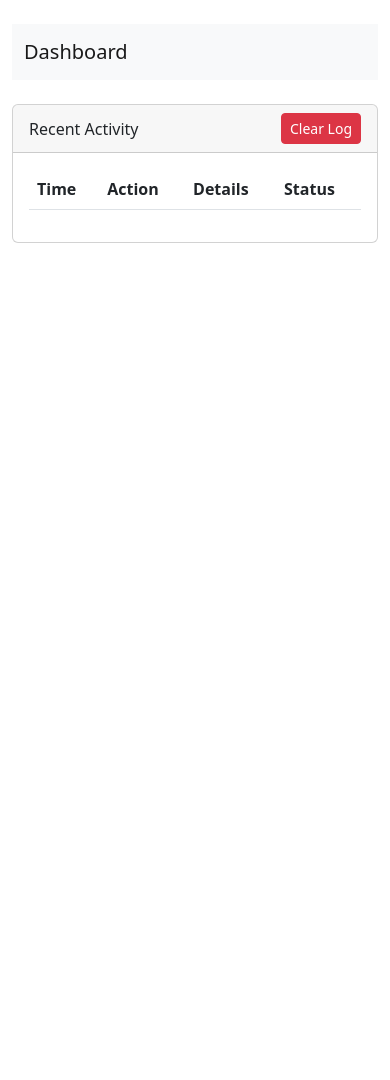
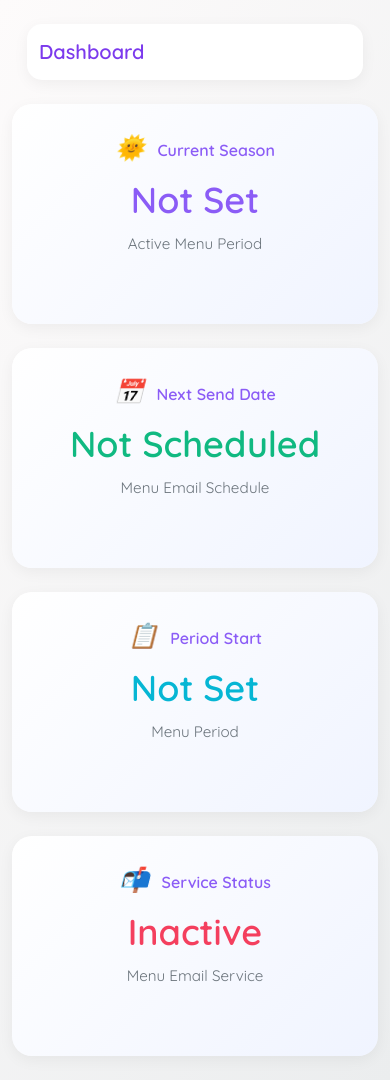
Before and after one commit to Kramfitt/holly_menus, a Flask app: template app/templates/index.html in a window 390 px wide. Before the commit the page ends 243 px from the top, so only its background shows below. Run offline with Flask 3, Linux system fonts and the light colour scheme; the template is opened without the code that fills it, so the values that code supplies are empty; parts of the project's set-up code (start-up, migrations or seed data) failed here and were passed over; some libraries are stand-ins or nearby versions.

Commit message:
Redesign dashboard with modern, responsive UI and enhanced status cards
- Refactor index.html with a new, visually appealing dashboard layout
- Add animated, hover-enabled status cards with icons and gradient backgrounds
- Improve typography and color scheme using Quicksand font and vibrant colors
- Simplify status display with concise, informative card representations
- Add subtle animations and responsive design elements
- Update Supabase query method to use more explicit ordering parameter

```diff
--- a/app/routes/main.py
+++ b/app/routes/main.py
@@ -1220,7 +1220,6 @@ def safe_supabase_query(table, action="query", timeout=10, **kwargs):
             return query.insert(kwargs.get('data')).execute()
         elif action == "delete":
             query = query.delete()
-            # Add filter for delete
             if kwargs.get('filter_column'):
                 query = query.filter(
                     kwargs['filter_column'],
@@ -1229,7 +1228,8 @@ def safe_supabase_query(table, action="query", timeout=10, **kwargs):
                 )
 
         if kwargs.get('order_by'):
-            query = query.order(kwargs['order_by'], ascending=kwargs.get('ascending', True))
+            order_desc = not kwargs.get('ascending', True)  # Convert to desc parameter
+            query = query.order(kwargs['order_by'], desc=order_desc)
 
         if kwargs.get('limit'):
             query = query.limit(kwargs['limit'])
--- a/app/templates/index.html
+++ b/app/templates/index.html
@@ -1,8 +1,140 @@
 <!DOCTYPE html>
 <html>
 <head>
-    <title>Dashboard</title>
+    <title>Menu Dashboard</title>
     <link rel="stylesheet" href="https://cdn.jsdelivr.net/npm/bootstrap@5.2.3/dist/css/bootstrap.min.css">
+    <link href="https://fonts.googleapis.com/css2?family=Quicksand:wght@400;600&display=swap" rel="stylesheet">
+    <link rel="stylesheet" href="https://cdn.jsdelivr.net/npm/bootstrap-icons@1.7.2/font/bootstrap-icons.css">
+    <style>
+        body {
+            font-family: 'Quicksand', sans-serif;
+            background-color: #f0f4ff;
+            background-image: linear-gradient(120deg, #fdfbfb 0%, #ebedee 100%);
+        }
+
+        .navbar {
+            background: white !important;
+            border-radius: 15px;
+            margin: 15px;
+            box-shadow: 0 4px 15px rgba(0,0,0,0.05);
+        }
+
+        .navbar-brand {
+            font-weight: 600;
+            color: #7c3aed !important;
+        }
+
+        .status-card {
+            height: 220px;
+            transition: all 0.4s cubic-bezier(0.4, 0, 0.2, 1);
+            border: none;
+            border-radius: 20px;
+            background: white;
+            box-shadow: 0 4px 15px rgba(0,0,0,0.05);
+        }
+
+        .status-card:hover {
+            transform: translateY(-7px) rotate(1deg);
+            box-shadow: 0 12px 20px rgba(0,0,0,0.1);
+        }
+
+        .card-body {
+            padding: 1.8rem;
+        }
+
+        .card-title {
+            color: #8b5cf6;
+            font-size: 1rem;
+            font-weight: 600;
+            margin-bottom: 1rem;
+        }
+
+        .card-title i {
+            margin-right: 8px;
+        }
+
+        .card-value {
+            font-size: 2.25rem;
+            font-weight: 600;
+            line-height: 1.2;
+            margin-bottom: 0.75rem;
+        }
+
+        .card-text {
+            font-size: 0.95rem;
+            color: #6b7280;
+        }
+
+        /* Fun status colors */
+        .text-primary { color: #8b5cf6 !important; }
+        .text-success { color: #10b981 !important; }
+        .text-info { color: #06b6d4 !important; }
+        .text-danger { color: #f43f5e !important; }
+
+        /* Bouncy animation */
+        @keyframes bounceIn {
+            0% { opacity: 0; transform: scale(0.3); }
+            50% { opacity: 0.9; transform: scale(1.1); }
+            80% { opacity: 1; transform: scale(0.89); }
+            100% { opacity: 1; transform: scale(1); }
+        }
+
+        .row > div {
+            animation: bounceIn 0.8s cubic-bezier(0.87, 0, 0.13, 1) forwards;
+        }
+
+        .row > div:nth-child(1) { animation-delay: 0.1s; }
+        .row > div:nth-child(2) { animation-delay: 0.25s; }
+        .row > div:nth-child(3) { animation-delay: 0.4s; }
+        .row > div:nth-child(4) { animation-delay: 0.55s; }
+
+        /* Add icons to cards */
+        .season-icon::before { content: "🌞"; font-size: 1.5em; }
+        .calendar-icon::before { content: "📅"; font-size: 1.5em; }
+        .period-icon::before { content: "📋"; font-size: 1.5em; }
+        .status-icon::before { content: "📬"; font-size: 1.5em; }
+
+        /* Season-specific styles */
+        .card-value:contains('Winter') { color: #60a5fa !important; }  /* Cool blue */
+        .card-value:contains('Summer') { color: #fbbf24 !important; }  /* Warm yellow */
+
+        /* Fun hover effects */
+        .status-card:hover .card-title i {
+            animation: wiggle 0.5s ease-in-out;
+        }
+
+        @keyframes wiggle {
+            0%, 100% { transform: rotate(0deg); }
+            25% { transform: rotate(-10deg); }
+            75% { transform: rotate(10deg); }
+        }
+
+        /* Make cards more playful */
+        .status-card:nth-child(1):hover { transform: translateY(-7px) rotate(-2deg); }
+        .status-card:nth-child(2):hover { transform: translateY(-7px) rotate(1deg); }
+        .status-card:nth-child(3):hover { transform: translateY(-7px) rotate(-1deg); }
+        .status-card:nth-child(4):hover { transform: translateY(-7px) rotate(2deg); }
+
+        /* Add subtle gradient backgrounds to cards */
+        .status-card:nth-child(1) { background: linear-gradient(135deg, white 0%, #f0f4ff 100%); }
+        .status-card:nth-child(2) { background: linear-gradient(135deg, white 0%, #f0fdf4 100%); }
+        .status-card:nth-child(3) { background: linear-gradient(135deg, white 0%, #f0f9ff 100%); }
+        .status-card:nth-child(4) { background: linear-gradient(135deg, white 0%, #fff1f2 100%); }
+
+        /* Make icons more dynamic */
+        .season-icon::before,
+        .calendar-icon::before,
+        .period-icon::before,
+        .status-icon::before {
+            display: inline-block;
+            transition: transform 0.3s ease;
+        }
+
+        .status-card:hover .season-icon::before { transform: scale(1.2) rotate(15deg); }
+        .status-card:hover .calendar-icon::before { transform: scale(1.2) translateY(-2px); }
+        .status-card:hover .period-icon::before { transform: scale(1.2) rotate(-5deg); }
+        .status-card:hover .status-icon::before { transform: scale(1.2) translateY(2px); }
+    </style>
 </head>
 <body>
     <div class="container mt-4">
@@ -29,145 +161,90 @@
         </nav>
 
         <div class="row">
-            <div class="col-md-8">
-                <!-- Next Menu Info -->
-                {% if next_menu %}
-                <div class="card mb-4">
-                    <div class="card-header d-flex justify-content-between align-items-center">
-                        <span>Next Menu</span>
-                        <div>
-                            <button class="btn btn-sm btn-primary" id="toggleEmail">
-                                {{ 'Pause' if service_active else 'Resume' }} Email Service
-                            </button>
-                            <button class="btn btn-sm btn-secondary" id="testEmail">
-                                Test Email
-                            </button>
+            <!-- Menu Season -->
+            <div class="col-md-6 mb-4">
+                <div class="card status-card">
+                    <div class="card-body text-center">
+                        <h5 class="card-title">
+                            <i class="season-icon"></i>
+                            Current Season
+                        </h5>
+                        <div class="card-value text-primary">
+                            {{ next_menu.season|title if next_menu else 'Not Set' }}
                         </div>
-                    </div>
-                    <div class="card-body">
-                        <p>Send Date: {{ next_menu.send_date|strftime('%d %B %Y') }}</p>
-                        <p>Period Start: {{ next_menu.period_start|strftime('%d %B %Y') }}</p>
-                        <p>Season: {{ next_menu.season|title }}</p>
-                        <p>Menu Pair: {{ next_menu.menu_pair }}</p>
+                        <p class="card-text text-muted">
+                            Active Menu Period
+                        </p>
                     </div>
                 </div>
-                {% endif %}
+            </div>
 
-                <!-- Activity Log -->
-                <div class="card">
-                    <div class="card-header d-flex justify-content-between align-items-center">
-                        <span>Recent Activity</span>
-                        <button class="btn btn-sm btn-danger" id="clearLog">Clear Log</button>
+            <!-- Next Send Date -->
+            <div class="col-md-6 mb-4">
+                <div class="card status-card">
+                    <div class="card-body text-center">
+                        <h5 class="card-title">
+                            <i class="calendar-icon"></i>
+                            Next Send Date
+                        </h5>
+                        <div class="card-value text-success">
+                            {{ next_menu.send_date|strftime('%d %b %Y') if next_menu else 'Not Scheduled' }}
+                        </div>
+                        <p class="card-text text-muted">
+                            Menu Email Schedule
+                        </p>
                     </div>
-                    <div class="card-body">
-                        <table class="table">
-                            <thead>
-                                <tr>
-                                    <th>Time</th>
-                                    <th>Action</th>
-                                    <th>Details</th>
-                                    <th>Status</th>
-                                </tr>
-                            </thead>
-                            <tbody>
-                                {% for activity in recent_activity %}
-                                <tr>
-                                    <td>{{ activity.created_at|datetime }}</td>
-                                    <td>{{ activity.action }}</td>
-                                    <td>{{ activity.details }}</td>
-                                    <td>
-                                        <span class="badge bg-{{ 'success' if activity.status == 'success' else 'warning' if activity.status == 'warning' else 'danger' }}">
-                                            {{ activity.status }}
-                                        </span>
-                                    </td>
-                                </tr>
-                                {% endfor %}
-                            </tbody>
-                        </table>
+                </div>
+            </div>
+
+            <!-- Period Date -->
+            <div class="col-md-6 mb-4">
+                <div class="card status-card">
+                    <div class="card-body text-center">
+                        <h5 class="card-title">
+                            <i class="period-icon"></i>
+                            Period Start
+                        </h5>
+                        <div class="card-value text-info">
+                            {{ next_menu.period_start|strftime('%d %b %Y') if next_menu else 'Not Set' }}
+                        </div>
+                        <p class="card-text text-muted">
+                            Menu Period {{ next_menu.menu_pair if next_menu else '' }}
+                        </p>
+                    </div>
+                </div>
+            </div>
+
+            <!-- Service Status -->
+            <div class="col-md-6 mb-4">
+                <div class="card status-card">
+                    <div class="card-body text-center">
+                        <h5 class="card-title">
+                            <i class="status-icon"></i>
+                            Service Status
+                        </h5>
+                        <div class="card-value {{ 'text-success' if service_active else 'text-danger' }}">
+                            {{ 'Active' if service_active else 'Inactive' }}
+                        </div>
+                        <p class="card-text text-muted">
+                            Menu Email Service
+                        </p>
                     </div>
                 </div>
             </div>
         </div>
     </div>
 
-    <!-- Add error handling -->
-    <div id="alerts"></div>
+    <script>
+        // Update season icon based on current season
+        document.addEventListener('DOMContentLoaded', function() {
+            const seasonValue = document.querySelector('.card-value').textContent.trim();
+            const seasonIcon = document.querySelector('.season-icon');
+            seasonIcon.setAttribute('data-season', seasonValue.includes('Winter') ? '❄️' : '🌞');
 
-    <!-- JavaScript -->
-    <script src="https://code.jquery.com/jquery-3.6.0.min.js"></script>
-    <script>
-        $(document).ready(function() {
-            // Toggle Email Service
-            $('#toggleEmail').click(function() {
-                $.post('/api/toggle-email')
-                    .done(function(response) {
-                        location.reload();
-                    })
-                    .fail(function(err) {
-                        alert('Failed to toggle email service: ' + err.responseJSON?.error);
-                    });
-            });
-
-            // Test Email
-            $('#testEmail').click(function() {
-                const email = prompt('Enter email address for test:');
-                if (email) {
-                    $.ajax({
-                        url: '/api/test-email',
-                        type: 'POST',
-                        contentType: 'application/json',
-                        data: JSON.stringify({ email: email }),
-                        success: function(response) {
-                            alert('Test email sent successfully!');
-                        },
-                        error: function(err) {
-                            alert('Failed to send test email: ' + (err.responseJSON?.error || 'Unknown error'));
-                        }
-                    });
-                }
-            });
-
-            // Clear Log
-            $('#clearLog').click(function() {
-                if (confirm('Are you sure you want to clear the activity log?')) {
-                    $.post('/api/clear-activity-log')
-                        .done(function(response) {
-                            location.reload();
-                        })
-                        .fail(function(err) {
-                            alert('Failed to clear log: ' + err.responseJSON?.error);
-                        });
-                }
-            });
-
-            // Check initial debug mode state
-            $.get('/api/debug-mode')
-                .done(function(response) {
-                    $('#debugMode').prop('checked', response.active);
-                    $('#forceSend').prop('disabled', !response.active);
-                });
-
-            // Add error handling
-            function showError(message) {
-                const alert = $('<div class="alert alert-danger alert-dismissible fade show">')
-                    .text(message)
-                    .append('<button type="button" class="btn-close" data-bs-dismiss="alert"></button>');
-                $('#alerts').append(alert);
-                setTimeout(() => alert.alert('close'), 5000);  // Auto-dismiss after 5s
-            }
-
-            // Update AJAX calls with error handling
-            $.ajax({
-                // ... existing options ...
-                beforeSend: function() {
-                    $('#loadingSpinner').removeClass('d-none');
-                },
-                complete: function() {
-                    $('#loadingSpinner').addClass('d-none');
-                },
-                error: function(xhr) {
-                    showError('Error: ' + (xhr.responseJSON?.error || 'Unknown error occurred'));
-                }
+            // Add some randomness to card animations
+            document.querySelectorAll('.status-card').forEach(card => {
+                card.style.animationDelay = `${Math.random() * 0.5}s`;
             });
         });
     </script>
```
